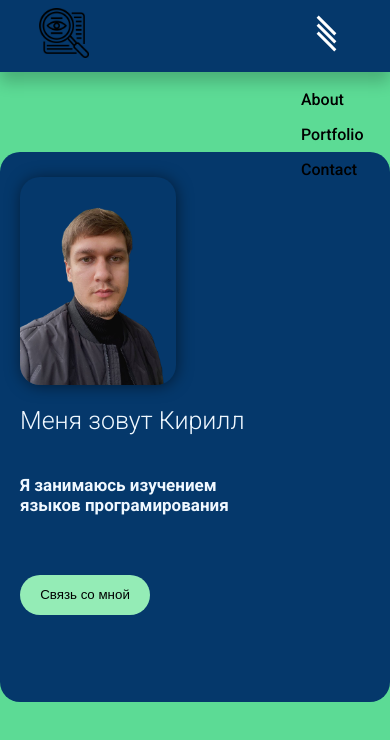
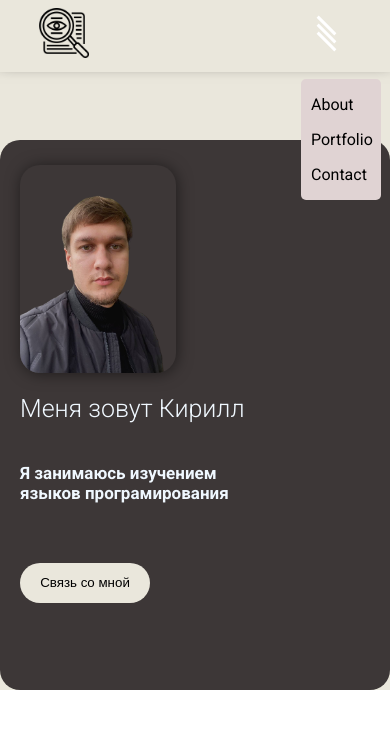
Before and after one commit to k1z00/pet-Progect, a plain HTML site: page index.html in a window 390 px wide. Both pictures are taken after a click on the button 326 px from the left and 33 px from the top of the page. Drawn offline with Linux system fonts and the light colour scheme.

Commit message:
mainInfoFin

```diff
--- a/css/media.css
+++ b/css/media.css
@@ -16,10 +16,13 @@
   .nav_item_text.active {
     display: block;
     position: absolute;
-    margin-top: 15px;
-    border-radius: 18px;
-    color: rgb(0, 0, 0);
-    font-weight: 500;
+    margin-top: 20px;
+    padding-left: 10px;
+    width: 70px;
+    border-radius: 5px;
+    background-color: #e0d3d3;
+    color: black;
+    font-weight: 400;
   }
 }
 
@@ -65,7 +68,7 @@
     max-width: 900px;
     justify-content: center;
   }
-  .main {
+  .main__info {
     max-width: 900px;
     margin: auto;
   }
@@ -101,7 +104,7 @@
     font-size: 17px;
    }
 
-  .main {
+   .main__info {
     max-width: 600px;
     margin: auto;
 
@@ -149,7 +152,7 @@
 
 @media screen and (max-width: 650px) {
 
-    .main {
+  .main__info {
       max-width: 450px;
       margin: auto;
       max-height: 700px;
@@ -187,9 +190,14 @@
        max-width: 289px;
 
     }
-    .section_info{
-      margin-top: 80px;
+    .main__info {
+      padding-top:140px;
+
     }
+    .section_info_btn:hover {
+      background-color: #8affb7;
+    }
+
     .navbar {
         justify-content: center;
     }
--- a/css/style.css
+++ b/css/style.css
@@ -1,7 +1,6 @@
 body {
   margin: 0;
   padding: 0;
-  background-color: #5cdb95;
   font-family: "Roboto", sans-serif;
   font-weight: 300;
   font-style: normal;
@@ -11,29 +10,36 @@ body {
 
 .navbar {
   display: flex;
-  box-shadow: 0px 10px 15px rgba(0, 0, 0, 0.2);
-  background-size: cover;
+  background-color: #EAE7DC;
+  box-shadow: 0px -10px 15px rgba(0, 0, 0, 0.9);
+  display: flex;
+  justify-content: center;
+  position: fixed;
+  z-index: 10;
+  top: 0;
   align-items: center;
-  max-width: 100%;
-  background-color: #05386b;
+  width: 100%;
+
 }
 .nav_items {
   display: flex;
   align-items: center;
   margin: auto;
   padding: 5px 0px 10px 0px;
+
 }
 
 .nav_items {
   display: flex;
   justify-content: space-around;
   width: 80%;
-  color: aliceblue;
+  color: #201b1b;
   font-weight: 200;
 }
 
 .nav_item_text {
   display: flex;
+  font-weight: 700;
 }
 
 .nav-text {
@@ -65,7 +71,7 @@ body {
   width: 25px;
   height: 3px;
   margin: 5px auto;
-  background-color: aliceblue;
+  background-color: rgb(17, 17, 17);
   transition: all 0.3s ease;
 }
 
@@ -79,11 +85,11 @@ body {
 
 .nav_search {
   display: flex;
-  border: 1px solid #84cca0;
+  border: 1px solid #E98074;;
   border-radius: 30px;
   padding: 10px;
   height: 20px;
-  background-color: #edf5e1;
+  background-color: #EAE7DC;
 }
 
 .search-icon {
@@ -97,13 +103,13 @@ body {
 .search-field {
   width: 200px;
   border: 0;
-  background-color: #edf5e1;
+  background-color: #EAE7DC;
   color: rgb(15, 15, 15);
   outline: none;
 }
 
 input.search-field::placeholder {
-  color: rgb(2, 135, 252);
+  color: #E98074;
 }
 
 .search-field:focus {
@@ -111,19 +117,25 @@ input.search-field::placeholder {
 }
 
 /*Секция информации обо мне*/
+.main1{
+  max-width: 100%;
+   max-height: 100%;
+   background-color: #EAE7DC;
+ }
 
-.main {
+.main__info {
   max-width: 1100px;
   margin: auto;
+  padding-top: 180px;
+
 }
 
 .section_info {
-  margin-top: 110px;
   border-radius: 20px;
   display: flex;
   align-items: center;
   justify-content: center;
-  background-color: #05386b;
+  background-color: #3d3737;
   height: 600px;
   max-width: 1100px;
   color: aliceblue;
@@ -171,13 +183,24 @@ input.search-field::placeholder {
   border-radius: 20px;
   border: none;
   margin-right: 20px;
-  background-color: #94ecb6;
+  background-color: #EAE7DC;
   cursor: pointer;
+  transition: background-color 0.2s ease;
+  overflow: hidden; /
 }
 
+
 .section_info_btn:hover {
-  background-color: #edf5e1;
+  opacity: 0.8;
 }
+
+
+.section_info_btn:active {
+  opacity: 0.6;
+  transform: scale(0.95);
+  box-shadow: 0px 2px 5px rgba(0, 0, 0, 0.3);
+}
+
 
 .span-info {
   width: 50px;
--- a/index.html
+++ b/index.html
@@ -37,8 +37,9 @@
         </div>
       </div>
     </nav>
-    <main class="main">
-       <section class="section_info">
+    <div class="main1">
+    <main class="main__info">
+      <section class="section_info">
         <div class="section_info_img" >
             <img src="img/photo_2024-09-04_15-51-14-Photoroom.png"  alt="">
         </div>
@@ -51,9 +52,9 @@
         </div>
 
        </section>
+    </main>
+  </div>
 
-
-    </main>
 
   </body>
   <script src="app.js"></script>
```
